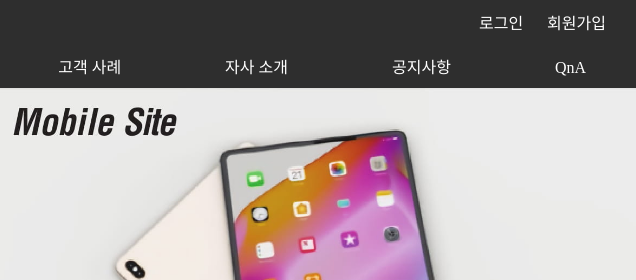
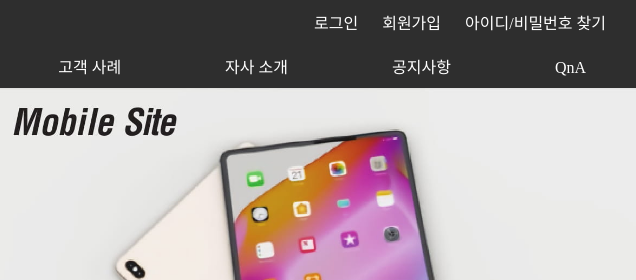
Before and after one commit to rdy1017/rdy1017.github.io, a plain HTML site: page index.html in a window 1280 px wide. Shown: the top 280 px of the page, 644-1280 px from the left. Drawn offline with Linux system fonts and the light colour scheme.

Commit message:
Update index.html

```diff
--- a/index.html
+++ b/index.html
@@ -14,6 +14,7 @@
 				<ul>
 					<li><a href="javascript:;" onclick="window.open('Login.html','name','resizable=no width=465 height=240');return false">로그인</a></li>
 					<li><a href="javascript:;" onclick="window.open('Register.html','name','resizable=no width=465 height=330');return false">회원가입</a></li>
+					<li><a href="javascript:;" onclick="window.open('Find.html','name','resizable=no width=465 height=460');return false">아이디/비밀번호 찾기</a></li>
 				</ul>
 			</div>
 		<div id="menu">
```
